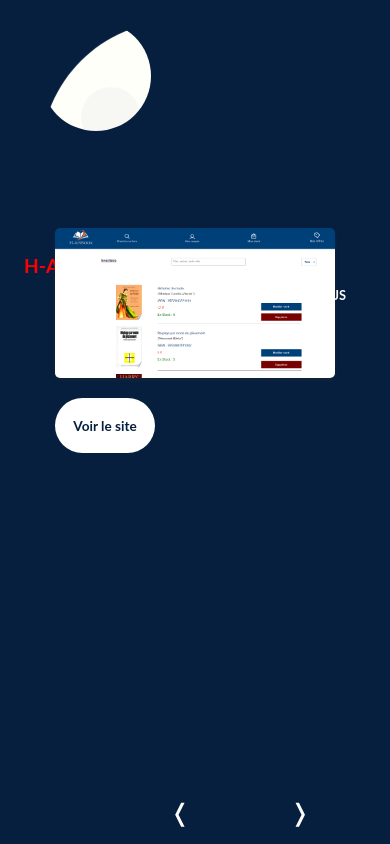
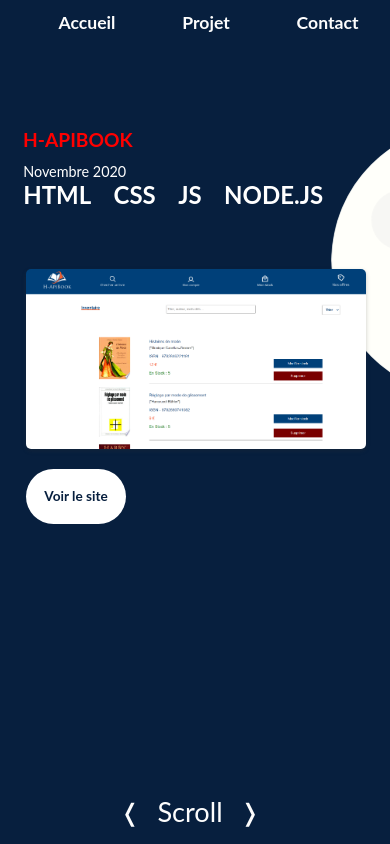
Before and after one commit to vincentli77/portfolio, a React (Create React App) app: page /portfolio/project-2 in a window 390 px wide. Built offline with nearby package versions, Linux system fonts and the light colour scheme.

Commit message:
responsive test

```diff
--- a/src/style/components/_scrollBottom.scss
+++ b/src/style/components/_scrollBottom.scss
@@ -21,27 +21,6 @@
     transform-origin: bottom;
     pointer-events: none;
 
-    @media screen and (max-width: 430px){
-      width: 50px;
-    }
-    .left,
-    .right {
-      @media screen and (max-width: 430px){
-      }
-    }
-    .left {
-      grid-area: a;
-    }
-    p {
-      grid-area: b;
-
-      @media screen and (max-width: 430px){
-        display: none;
-      }
-    }
-    .right {
-      grid-area: c;
-    }
 
 
     span {
--- a/src/style/pages/_contact.scss
+++ b/src/style/pages/_contact.scss
@@ -43,35 +43,6 @@
     right: 1rem;
   }
 
-  .contact-form {
-    margin: 7% 0 0 24%;
-    max-width: 50%;
-    position: relative;
-    max-width: 350px;
-
-    @media screen and (max-width: 740px){
-      margin: 2rem 0 0 30%;
-    }
-    @media screen and (max-width: 440px){
-      margin-left: 2rem;
-    }
-    h2 {
-      margin-bottom: 20px;
-
-      &:after {
-        content: "";
-        height: 70px;
-        width: 70px;
-        border: 1px $color-2 solid;
-        border-radius: 50%;
-        position: absolute;
-        top: -22px;
-        left: 133px;
-        z-index: -1;
-      }
-    }
-
-  }
   .contact-infos {
     position: absolute;
     bottom: 0;
--- a/src/style/pages/_project.scss
+++ b/src/style/pages/_project.scss
@@ -15,8 +15,14 @@
     line-height: 20px;
     animation: navProject 1s ease forwards;
 
+    @media screen and (max-width: 1000px) {
+      left: 35%;
+
+    }
+
     @media screen and (max-width: 650px) {
-      display: none;
+      left: 15%;
+
     }
 
     @keyframes navProject {
@@ -56,28 +62,31 @@
     grid-template-columns: 33% 67%;
     position: relative;
 
-    @media screen and (max-width: 810px) {
-      grid-template-columns: 25% 75%;
+    @media screen and (max-width: 950px) {
+      grid-template-columns: 1fr;
+      grid-template-rows: 100px 1fr;
+
     }
 
-    @media screen and (max-width: 700px) {
-      grid-template-columns: 1fr;
-      grid-template-rows: 100px 1fr;
-    }
+
 
     @media screen and (max-height: 600px) {
       margin: 3rem 1rem 0;
     }
 
+
     .project-content {
       margin-right: 20px;
       margin-top: 40%;
-      @media screen and (max-width: 700px) {
-        display: flex;
-        justify-content: space-between;
-        align-items: center;
-        padding: 0 .5rem;
+      margin-left: 5%;
+
+      @media screen and (max-width: 950px) {
+        margin-top: 0%;
+        margin-left: 2%;
+
       }
+
+
 
       h1 {
         font-size: 3rem;
@@ -129,11 +138,17 @@
           left: -10%;
           z-index: -10;
 
-          @media screen and (max-width: 810px) {
-            height: 220px;
-            width: 220px;
-            left: -30px;
+          @media screen and (max-width: 950px) {
+            left: 50%;
           }
+        }
+      }
+
+      ul{
+        @media screen and (max-width: 940px) {
+          display: flex;
+          width: 300px;
+          justify-content: space-between;
         }
       }
 
@@ -142,14 +157,11 @@
         font-weight: bold;
         font-size: 1.5rem;
 
-        @media screen and (max-width: 700px) {
-          font-size: 1.1rem;
-        }
 
-        @media screen and (max-width: 400px) {
-          font-size: .8rem;
-        }
+
       }
+
+
     }
 
     .img-content {
@@ -157,9 +169,11 @@
       text-align: left;
       margin-left: 10px;
 
-      @media screen and (max-width: 700px) {
-        text-align: center;
-        margin: 0 auto;
+
+      @media screen and (max-width: 500px) {
+        height: 180px;
+        width: 340px;
+
       }
 
       .img-container {
@@ -170,20 +184,30 @@
         overflow: hidden;
         position: relative;
 
-        @media screen and (max-width: 940px) {
+        @media screen and (max-width: 1100px) {
           height: 300px;
           width: 500px;
         }
 
-        @media screen and (max-width: 540px) {
+        @media screen and (max-width: 940px) {
           height: 200px;
-          width: 370px;
+          width: 450px;
+          margin-top: 12%;
+
         }
 
-        @media screen and (max-width: 400px) {
-          height: 150px;
-          width: 280px
+        @media screen and (max-width: 600px) {
+          height: 180px;
+          width: 340px;
+          margin-top: 12%;
+
         }
+
+
+
+
+
+
 
         &:hover span,
         span:hover {
@@ -245,7 +269,7 @@
         background: $color-2;
         font-weight: bold;
 
-        @media screen and (max-width: 410px) {
+        @media screen and (max-width: 1100px) {
           width: 100px;
           font-size: .85rem;
         }
@@ -284,4 +308,6 @@
       display: none;
     }
   }
+
+
 }
```
